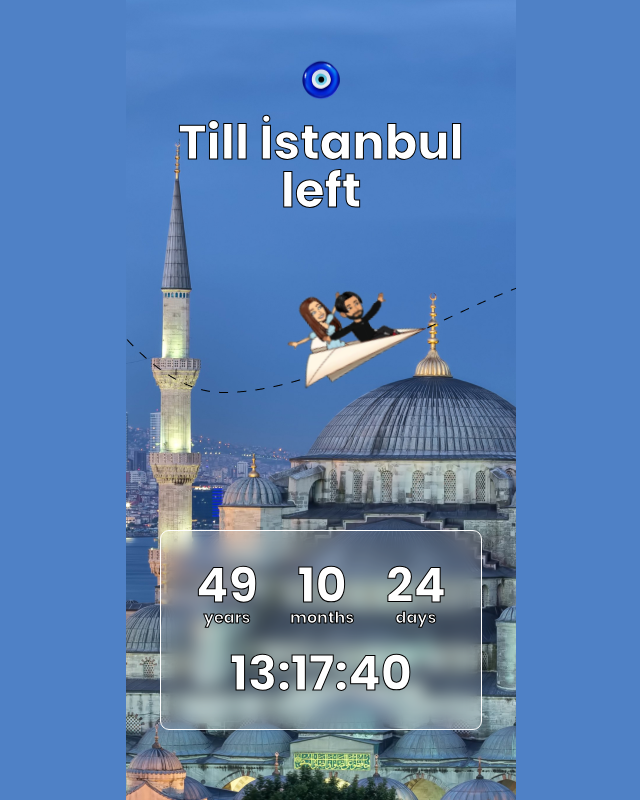
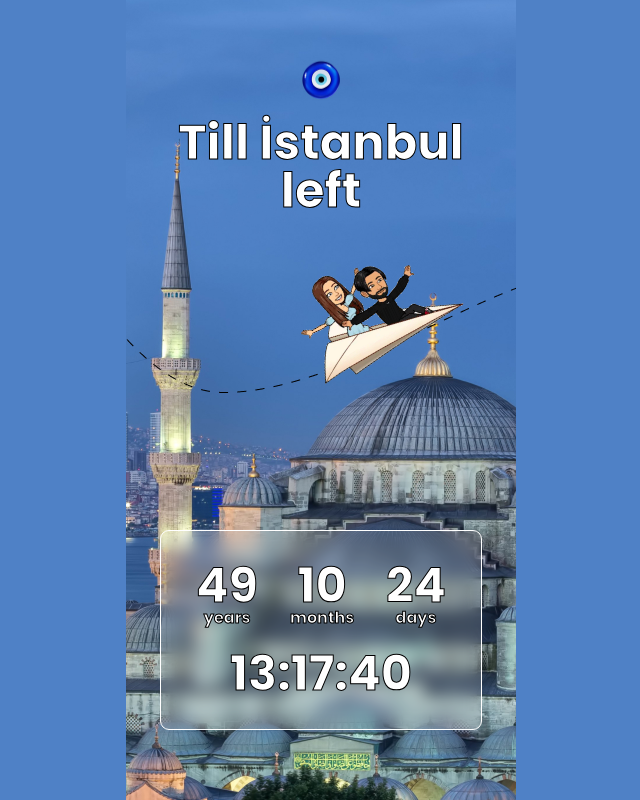
Before and after one commit to traumurlaub/traumurlaub.github.io, an Angular app: page / in a window 1280 px wide. Shown: the whole page, without its empty margins (319-959 px from the left). Built offline with nearby package versions, Linux system fonts and the light colour scheme; what ngx-date-fns would draw is missing.

Commit message:
Replace png animation with gif file.

```diff
--- a/src/app/app.component.html
+++ b/src/app/app.component.html
@@ -2,7 +2,7 @@
   <img src="assets/img/nazar.svg" alt="Nazar" class="nazar">
   <h1 class="title">Till İstanbul<br>left</h1>
   <img src="assets/img/trajectory.png" alt="Trajectory" class="trajectory">
-  <img #plane src="assets/img/plane.svg" alt="Plane" class="plane">
+  <img #plane src="assets/img/plane.gif" alt="Plane" class="plane">
 
   <div class="counter">
     <div class="counter__top">
--- a/src/app/app.component.ts
+++ b/src/app/app.component.ts
@@ -1,4 +1,4 @@
-import {AfterViewInit, Component, ElementRef, OnInit, ViewChild} from '@angular/core';
+import {Component, ElementRef, OnInit, ViewChild} from '@angular/core';
 import {
   differenceInYears,
   differenceInMonths,
@@ -18,7 +18,7 @@ import {
   templateUrl: './app.component.html',
   styleUrls: ['./app.component.scss']
 })
-export class AppComponent implements OnInit, AfterViewInit {
+export class AppComponent implements OnInit {
   public now = new Date();
   public targetDate = new Date(2072, 6, 8); // 8 июля
   public years = `0`;
@@ -40,21 +40,6 @@ export class AppComponent implements OnInit, AfterViewInit {
     }, 1000);
   }
 
-  ngAfterViewInit() {
-    this.plane.nativeElement.animate(
-      [
-        {transform: 'rotate(0)', offset: 0},
-        {transform: 'rotate(-15deg)', offset: 0.2},
-        {transform: 'rotate(20deg)', offset: 0.4},
-        {transform: 'rotate(0)', offset: 0.7},
-        {transform: 'rotate(0)', offset: 1}
-      ], {
-        duration: 3000,
-        iterations: Infinity
-      }
-    );
-  }
-
   private _update() {
     this.years = differenceInYears(this.targetDate, new Date()).toString()
     let leftTime = subYears(this.targetDate, parseInt(this.years));
--- a/src/styles.scss
+++ b/src/styles.scss
@@ -57,9 +57,8 @@ body {
   width: 200px;
   height: auto;
   top: 30%;
-  right: 18%;
-  transform: rotate(-7deg);
-  //animation: planeRotate 5s infinite ease-in-out;
+  right: 12%;
+  transform: rotate(-25deg);
 }
 
 .counter {
```
Also changed, not shown: src/assets/img/plane.gif (added), 6 other files (tests, documents, lock files or other folders).
